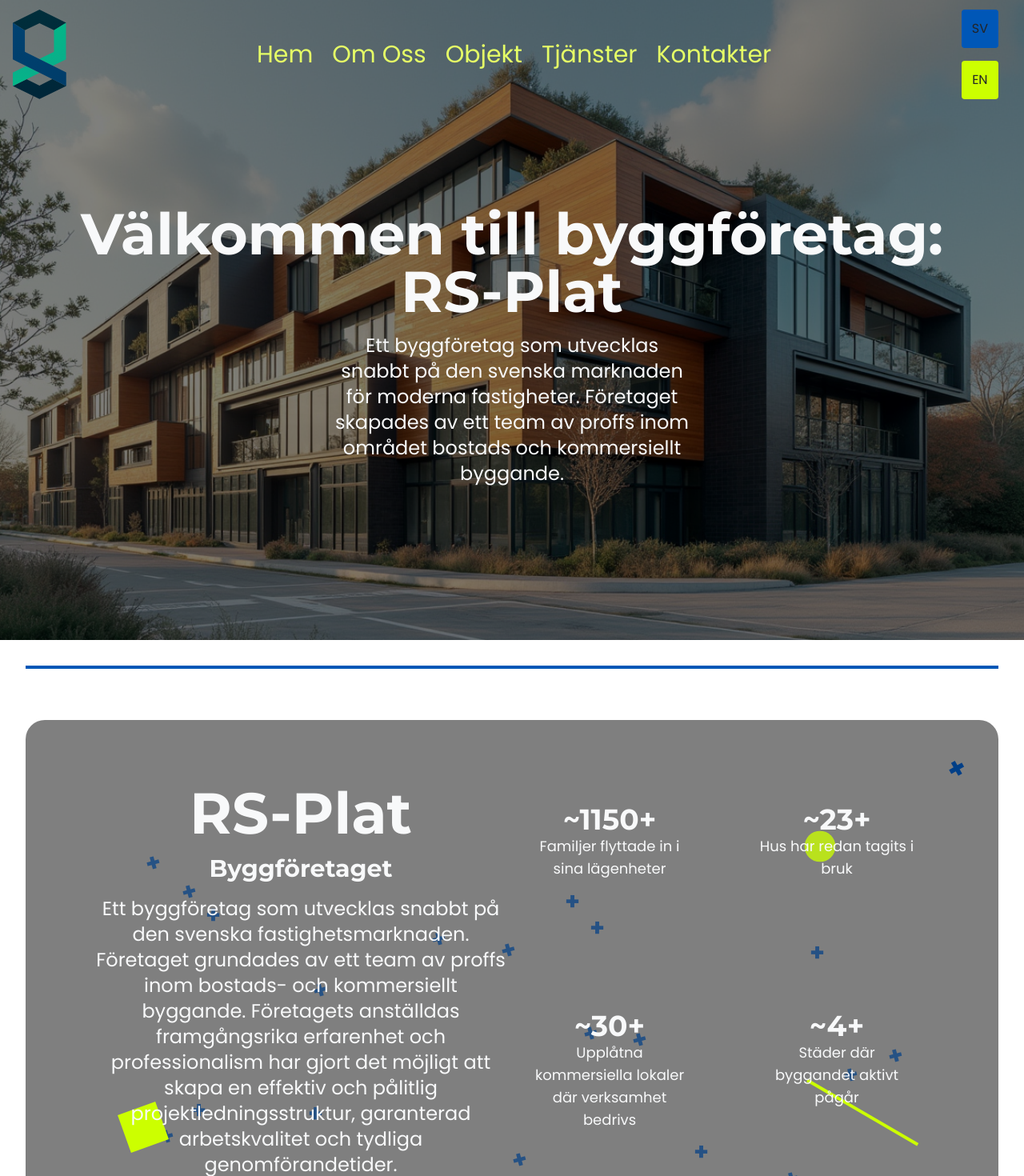
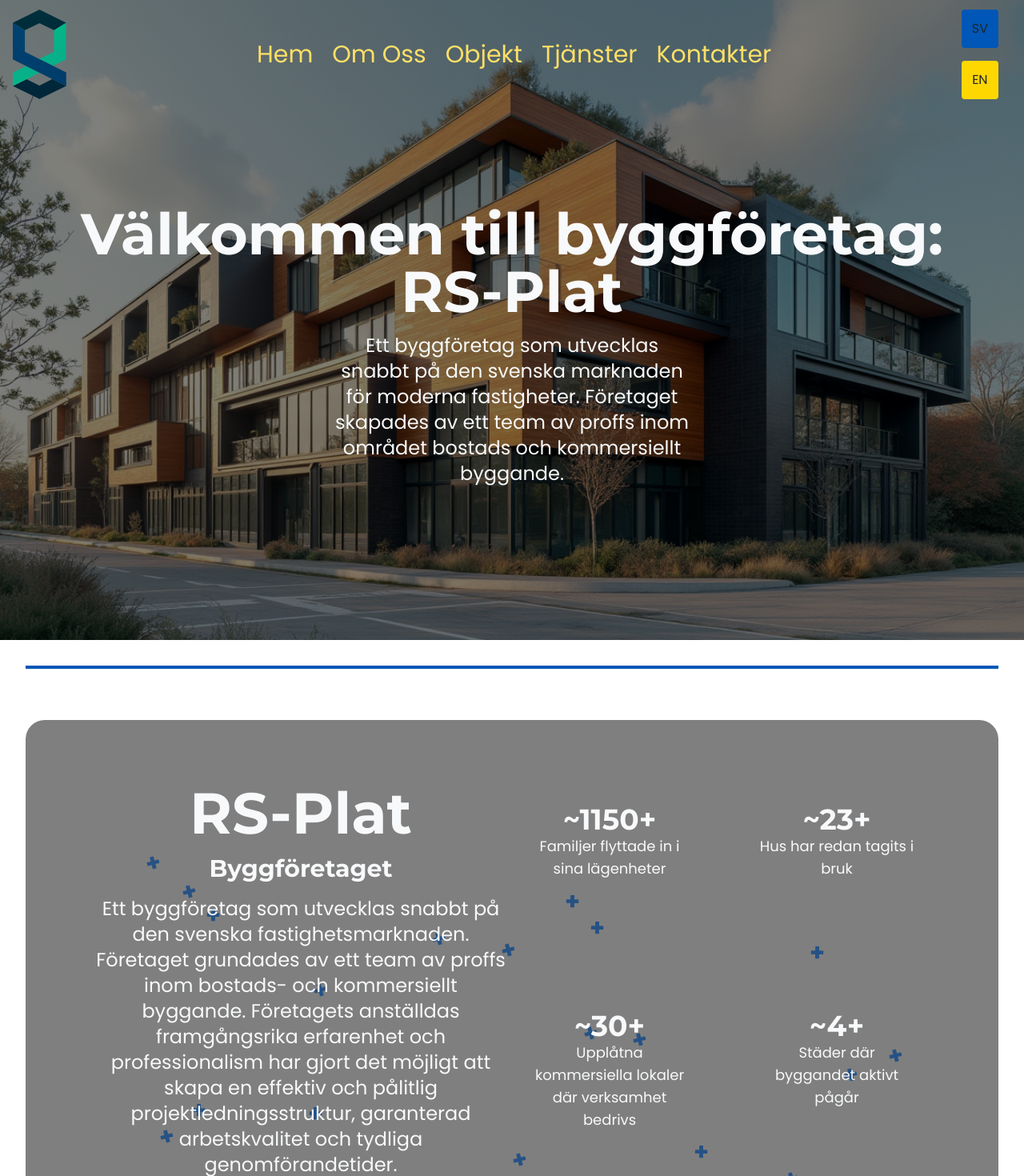
Before and after one commit to zuzeyka/rs-plat, a React (Vite) app: page / in a window 1280 px wide. Shown: the top 1470 px of the page at 80% size. Built offline with nearby package versions, Linux system fonts and the light colour scheme.

Commit message:
added accent color and delete some decorations

```diff
--- a/src/App.tsx
+++ b/src/App.tsx
@@ -13,8 +13,8 @@
 function App() {
     return (
         <>
-            <div className="vertical-line lg:left-[10vh] left-[2vh] bg-secondary"></div>
-            <div className="vertical-line lg:right-[10vh] right-[2vh] bg-secondary"></div>
+            <div className="vertical-line lg:left-[10vh] left-[2vh] bg-accent"></div>
+            <div className="vertical-line lg:right-[10vh] right-[2vh] bg-accent"></div>
             <Navbar />
             <Hero />
             <About />
--- a/src/components/GeometricDecorations.tsx
+++ b/src/components/GeometricDecorations.tsx
@@ -60,14 +60,6 @@
                 );
             })}
 
-            <motion.div
-                initial={{ rotate: 0 }}
-                animate={{ rotate: 360 }}
-                transition={{ duration: 20, repeat: Infinity, ease: 'linear' }}
-                className={'absolute bottom-60 z-0 right-60  w-1 h-40 bg-' + secondaryColor}
-                style={{ transformOrigin: 'bottom right' }}
-            />
-
             {[...Array(plusCount)].map((_, index) => {
                 const topPos = Math.random() * 80 + 10;
                 const leftPos = Math.random() * 80 + 10;
@@ -90,41 +82,6 @@
                     </motion.div>
                 );
             })}
-
-            <motion.div
-                initial={{ rotate: 0 }}
-                animate={{ rotate: 360 }}
-                transition={{ duration: 10, repeat: Infinity, ease: 'linear' }}
-                className={'absolute top-10 right-10 z-0 text-4xl font-bold text-' + color}
-            >
-                +
-            </motion.div>
-
-            <motion.div
-                initial={{ scale: 0.8, opacity: 0.6 }}
-                animate={{ scale: [0.8, 1.2, 0.8], opacity: [0.6, 1, 0.6] }}
-                transition={{ duration: 3, repeat: Infinity, ease: 'easeInOut' }}
-                className={'absolute rounded-full z-0 bg-' + secondaryColor}
-                style={{
-                    width: '40px',
-                    height: '40px',
-                    top: '20%',
-                    left: '80%',
-                }}
-            />
-
-            <motion.div
-                initial={{ rotate: 0 }}
-                animate={{ rotate: 360 }}
-                transition={{ duration: 15, repeat: Infinity, ease: 'linear' }}
-                className={'absolute z-0 bg-' + secondaryColor}
-                style={{
-                    width: '50px',
-                    height: '50px',
-                    top: '70%',
-                    left: '10%',
-                }}
-            />
         </div>
     );
 };
--- a/src/index.css
+++ b/src/index.css
@@ -29,13 +29,13 @@
 
     --color-background: #ffffff;
     --color-typography: #212529;
-    --color-secondary: #ccff00;
+    --color-accent: #ccff00;
 }
 
 .dark {
     --color-background: #242424;
     --color-typography: #f8f9fa;
-    --color-secondary: #99cc00;
+    --color-accent: #99cc00;
 }
 
 body {
--- a/tailwind.config.js
+++ b/tailwind.config.js
@@ -3,7 +3,15 @@
     darkMode: 'class',
     content: ['./pages/**/*.{ts,tsx}', './components/**/*.{ts,tsx}', './app/**/*.{ts,tsx}', './src/**/*.{ts,tsx}'],
     prefix: '',
-    safelist: ['bg-primary-dark', 'text-primary-dark', 'bg-typography-dark', 'text-typography-dark'],
+    safelist: [
+        'bg-primary-dark',
+        'text-primary-dark',
+        'bg-typography-dark',
+        'text-typography-dark',
+        'bg-accent',
+        'bg-accent-light',
+        'bg-accent-dark',
+    ],
     theme: {
         container: {
             center: true,
@@ -20,6 +28,11 @@
                     dark: '#003F87',
                 },
                 secondary: {
+                    light: '#FFE066',
+                    DEFAULT: '#FFD700',
+                    dark: '#CCAC00',
+                },
+                accent: {
                     light: '#E6FF66',
                     DEFAULT: '#CCFF00',
                     dark: '#99CC00',
@@ -43,10 +56,6 @@
                 muted: {
                     DEFAULT: 'hsl(var(--muted))',
                     foreground: 'hsl(var(--muted-foreground))',
-                },
-                accent: {
-                    DEFAULT: 'hsl(var(--accent))',
-                    foreground: 'hsl(var(--accent-foreground))',
                 },
                 popover: {
                     DEFAULT: 'hsl(var(--popover))',
```
